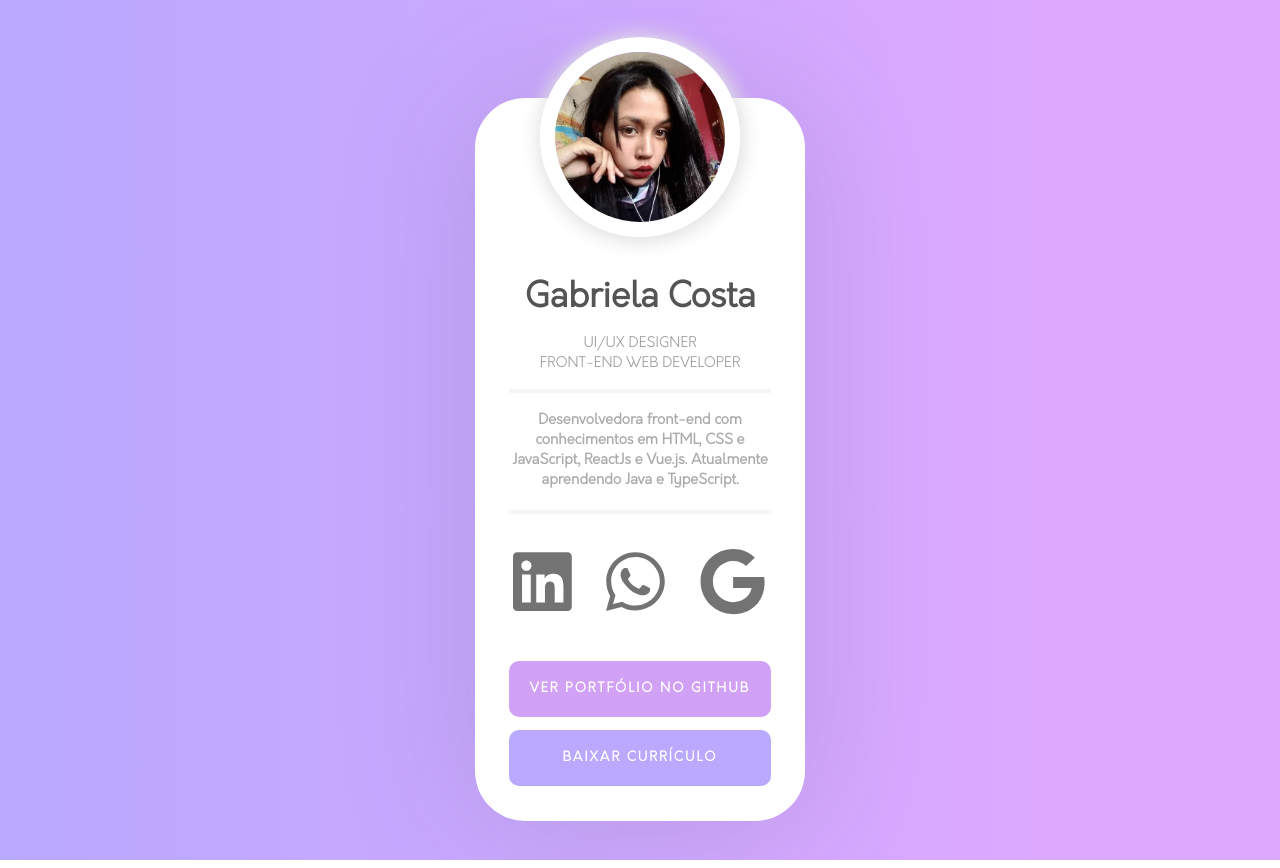
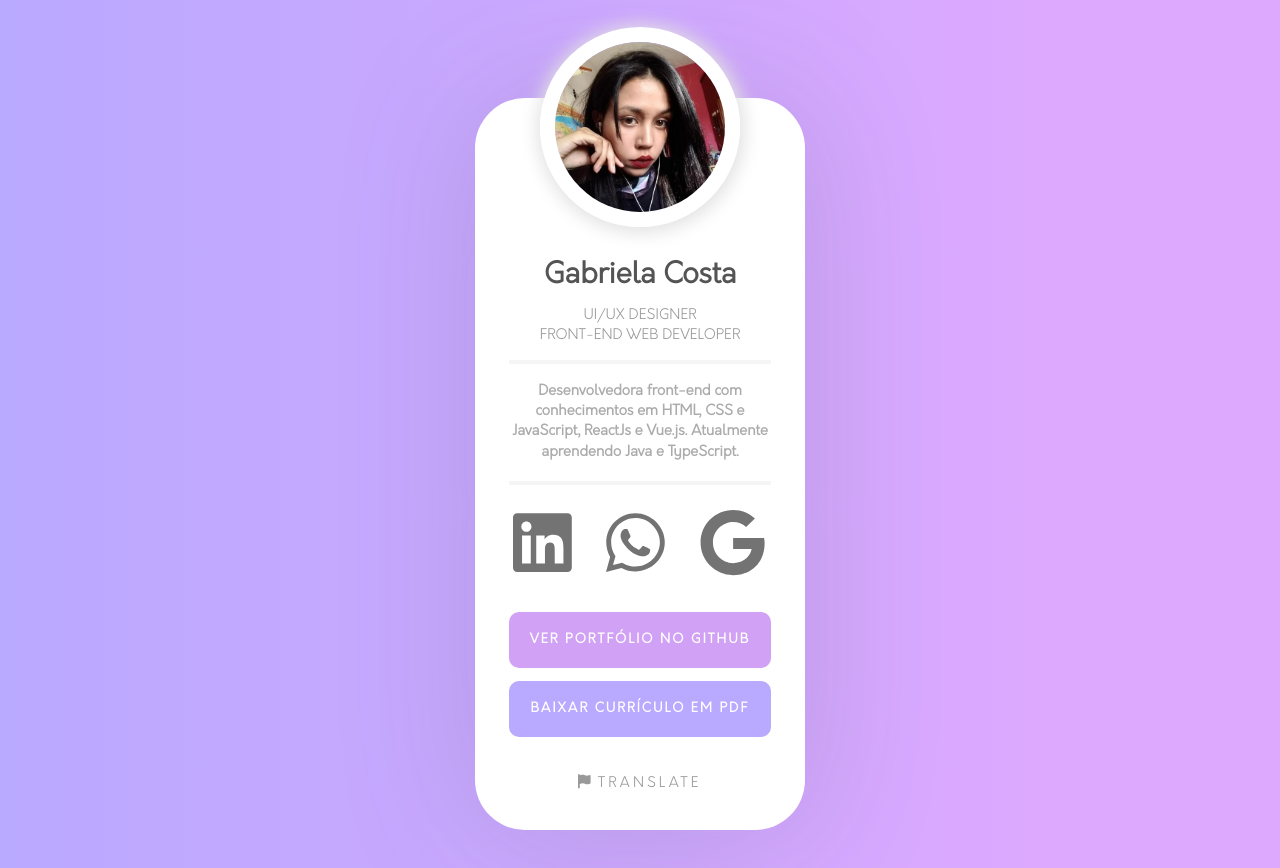
Before and after one commit to gabrielaalvescosta/business-card, a Vue app: page / in a window 1280 px wide. Built offline with nearby package versions, Linux system fonts and the light colour scheme.

Commit message:
:tada: ready to translate

```diff
--- a/src/components/Bio.vue
+++ b/src/components/Bio.vue
@@ -20,12 +20,12 @@ export default {
 
 <style>
       .body__profile__title {
-        top: -50px;
+        top: -70px;
         position: relative;
       }
 
       .body__profile__title h1 {
-        font-size: 1.8em;
+        font-size: 1.5em;
         font-weight: 900;
         text-align: center;
         color: rgb(84, 84, 84);
--- a/src/components/Buttons.vue
+++ b/src/components/Buttons.vue
@@ -1,6 +1,11 @@
 <template>
-        <button class="body__profile__button github">Ver portfólio no GitHub</button>
-      <button class="body__profile__button cv">Baixar Currículo</button>
+        <div class="body__profile__button-area">
+                <button class="body__profile__button github">Ver portfólio no GitHub</button>
+                <button class="body__profile__button cv">Baixar Currículo em PDF</button>
+        </div>
+        <div class="body__profile__translate">
+          <fa icon="flag" /> Translate
+        </div>
 </template>
 
 <script>
@@ -10,6 +15,11 @@ export default {
 </script>
 
 <style>
+
+    .body__profile__button-area {
+      top: -40px;
+      position: relative;
+    }
     .body__profile button {
       border: none;
       border-radius: 10px;
@@ -32,4 +42,13 @@ export default {
       background-color: #b9a9ff;
     }
 
+    .body__profile__translate {
+      font-size: 0.75em;
+      text-transform: uppercase;
+      letter-spacing: 3px;
+      color: #999;
+      top: -10px;
+      position: relative;
+    }
+
 </style>
--- a/src/components/Photo.vue
+++ b/src/components/Photo.vue
@@ -16,7 +16,7 @@ export default {
         width: 200px;
         height: 200px;
         border: 15px solid #fff;
-        top: -90px;
+        top: -100px;
         position: relative;
         box-shadow: 1px 2px 18px 4px rgb(226, 226, 226);
     }
--- a/src/components/Social.vue
+++ b/src/components/Social.vue
@@ -14,7 +14,7 @@ export default {
         .body__profile__icons {
             font-size: 3.5em;
             letter-spacing: 0.25em;
-            top: -30px;
+            top: -60px;
             color: #737373;
             position: relative;
         }
```
